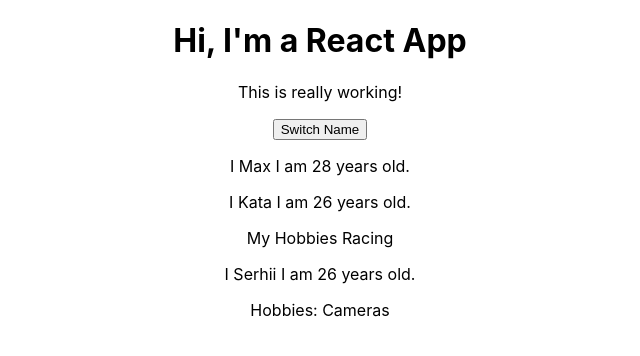
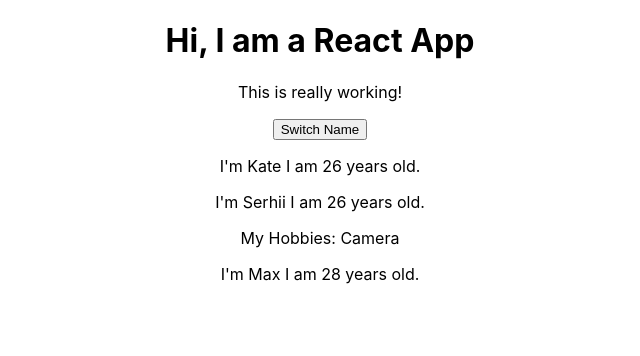
Before and after one commit to Katebond06/react-steps, a React (Create React App) app: page / in a window 1280 px wide. Shown: the top 356 px of the page, without its empty margins (320-960 px from the left). Built offline with nearby package versions, Linux system fonts and the light colour scheme.

Commit message:
useState didn't wotk, I had const app lower case, once I changed to uppercase, the error was fixed

```diff
--- a/src/App.js
+++ b/src/App.js
@@ -2,31 +2,31 @@
 import "./App.css";
 import Person from "./Person/Person";
 
-const app = (props) => {
+const App = (props) => {
   const [personsState, setPersonsState] = useState({
     persons: [
+      { name: "Kate", age: 26 },
+      { name: "Serhii", age: 26 },
       { name: "Max", age: 28 },
-      { name: "Kata", age: 26 },
-      { name: "Serhii", age: 26 },
     ],
     otherState: "some other value",
   });
 
   const switchNameHandler = () => {
     // console.log("Was clicked!");
-    // DO NOT DO THIS ---. this.state.persons[1].name = "Kateryna";
+    // Do not do this this.state.persons[0].name = "Kateryna";
     setPersonsState({
       persons: [
-        { name: "Max", age: 28 },
         { name: "Kateryna", age: 26 },
-        { name: "Serhii", age: 27 },
+        { name: "Serhii", age: 26 },
+        { name: "Max", age: 29 },
       ],
     });
   };
 
   return (
     <div className="App">
-      <h1>Hi, I'm a React App</h1>
+      <h1>Hi, I am a React App</h1>
       <p>This is really working!</p>
       <button onClick={switchNameHandler}>Switch Name</button>
       <Person
@@ -37,16 +37,14 @@
         name={personsState.persons[1].name}
         age={personsState.persons[1].age}
       >
-        My Hobbies Racing
+        My Hobbies: Camera
       </Person>
       <Person
         name={personsState.persons[2].name}
         age={personsState.persons[2].age}
-      >
-        Hobbies: Cameras
-      </Person>
+      />
     </div>
   );
 };
 
-export default app;
+export default App;
--- a/src/Person/Person.js
+++ b/src/Person/Person.js
@@ -4,7 +4,7 @@
   return (
     <div>
       <p>
-        I {props.name} I am {props.age} years old.
+        I'm {props.name} I am {props.age} years old.
       </p>
       <p>{props.children}</p>
     </div>
```
